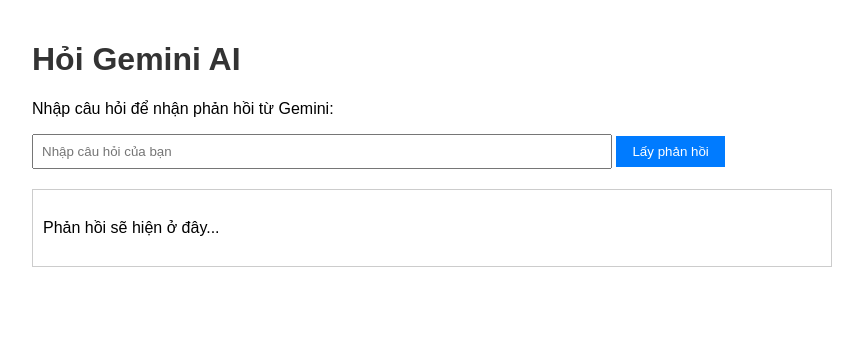
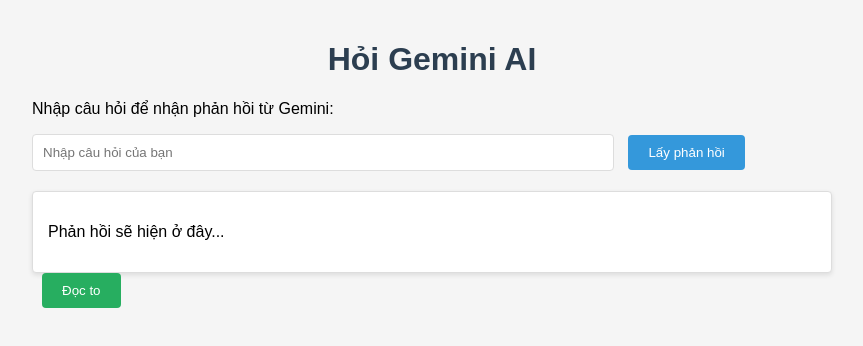
Before and after one commit to Hello2k2/htmlgemini, a plain HTML site: page index.html in a window 1280 px wide. Shown: the whole page, without its empty margins (208-1071 px from the left). Drawn offline with nearby package versions, Linux system fonts and the light colour scheme.

Commit message:
index.html

```diff
--- a/index.html
+++ b/index.html
@@ -5,12 +5,14 @@
     <title>Công cụ Gemini AI</title>
     <script src="https://cdn.jsdelivr.net/npm/marked/marked.min.js"></script>
     <style>
-        body { font-family: Arial, sans-serif; max-width: 800px; margin: 0 auto; padding: 20px; }
-        h1 { color: #333; }
-        input { padding: 8px; width: 70%; }
-        button { padding: 8px 16px; background-color: #007bff; color: white; border: none; cursor: pointer; }
-        button:hover { background-color: #0056b3; }
-        #responseArea { margin-top: 20px; padding: 10px; border: 1px solid #ccc; line-height: 1.5; }
+        body { font-family: Arial, sans-serif; max-width: 800px; margin: 0 auto; padding: 20px; background-color: #f5f5f5; }
+        h1 { color: #2c3e50; text-align: center; }
+        input { padding: 10px; width: 70%; border: 1px solid #ddd; border-radius: 4px; }
+        button { padding: 10px 20px; margin-left: 10px; background-color: #3498db; color: white; border: none; border-radius: 4px; cursor: pointer; }
+        button:hover { background-color: #2980b9; }
+        #responseArea { margin-top: 20px; padding: 15px; border: 1px solid #ddd; background-color: white; border-radius: 4px; box-shadow: 0 2px 5px rgba(0,0,0,0.1); }
+        #readButton { background-color: #27ae60; }
+        #readButton:hover { background-color: #219653; }
     </style>
 </head>
 <body>
@@ -21,6 +23,7 @@
     <div id="responseArea">
         <p>Phản hồi sẽ hiện ở đây...</p>
     </div>
+    <button id="readButton" onclick="readResponse()">Đọc to</button>
 
     <script src="script.js"></script>
 </body>
```
